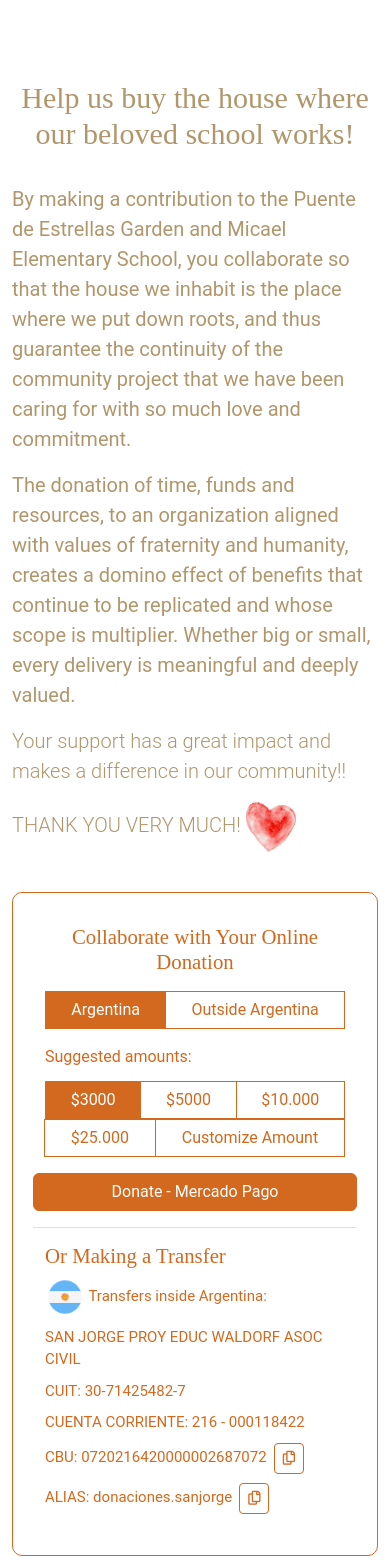
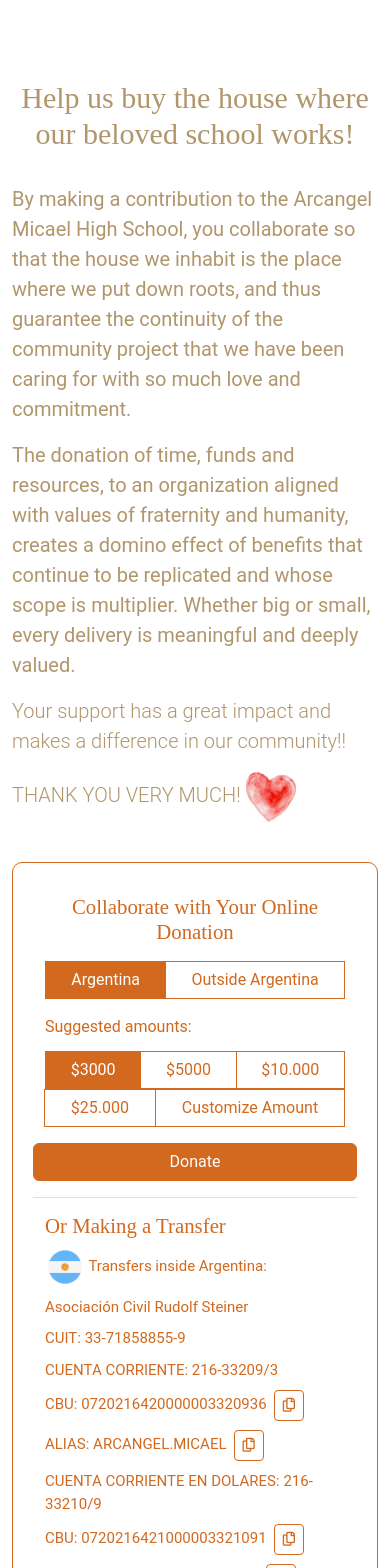
Before and after one commit to sanjorgeacwaldorf/waldorf-school-site, a React (Create React App) app: page /donation in a window 390 px wide. Shown: the top 1568 px of the page. Built offline with nearby package versions, Linux system fonts and the light colour scheme; a web font is replaced by a local one.

Commit message:
Se adata pagina para secundario, se cambian links de pagos

```diff
--- a/src/components/form/Form.tsx
+++ b/src/components/form/Form.tsx
@@ -29,35 +29,28 @@
 		event.preventDefault()
 		if (type_donation === 'Nacional') {
 			if (amount === '3000') {
-				window.open('https://mpago.la/2Eg942L')
+				window.open('https://www.globalgetnet.com/get-link-and-pay/eyJjb3VudHJ5IjoiQVIiLCJ0ZW5hbnQiOiJzYW50YW5kZXIiLCJzaG9ydF9pZCI6InU5bmFYVFoxS0YzZkNBRDhGSG85bWQifQ==')
 			} else
 				if (amount === '5000') {
-					window.open('https://mpago.la/12fSbuA')
+					window.open('https://www.globalgetnet.com/get-link-and-pay/eyJjb3VudHJ5IjoiQVIiLCJ0ZW5hbnQiOiJzYW50YW5kZXIiLCJzaG9ydF9pZCI6ImJLVmkyV2RTMUtyb0xnaEJaTlJycDgifQ==')
 				} else
 					if (amount === '10000') {
-						window.open('https://mpago.la/2zVF9sk')
+						window.open('https://www.globalgetnet.com/get-link-and-pay/eyJjb3VudHJ5IjoiQVIiLCJ0ZW5hbnQiOiJzYW50YW5kZXIiLCJzaG9ydF9pZCI6IjU0Y1RFZGFUNzJNQWtKemFHTjc0OXAifQ==')
 					} else
 						if (amount === '25000') {
-							window.open('https://mpago.la/14LMXck')
+							window.open('https://www.globalgetnet.com/get-link-and-pay/eyJjb3VudHJ5IjoiQVIiLCJ0ZW5hbnQiOiJzYW50YW5kZXIiLCJzaG9ydF9pZCI6InI5YTl2UjliODllNWY2c2RqdkhYaW8ifQ==')
 						} else {
 							window.open('https://link.mercadopago.com.ar/sanjorgeproyectoeduc')
 						}
 		}
 		if (type_donation === 'Internacional') {
-			if (amount === '50') {
-				window.open('https://www.paypal.com/paypalme/sanjorgeproyectoeduc/50')
-			} else
-				if (amount === '100') {
-					window.open('https://www.paypal.com/paypalme/sanjorgeproyectoeduc/100')
-				} else
-					if (amount === '500') {
-						window.open('https://www.paypal.com/paypalme/sanjorgeproyectoeduc/500')
-					} else
-						if (amount === '1000') {
-							window.open('https://www.paypal.com/paypalme/sanjorgeproyectoeduc/1000')
-						} else {
-							window.open('https://www.paypal.com/paypalme/sanjorgeproyectoeduc')
-						}
+			const paypal_url = t('form.paypal_url')
+			if (amount !== '232') {
+				window.open(paypal_url+'/'+amount)
+			} else{
+				window.open(paypal_url)
+			}
+
 		}
 	}
 
@@ -174,7 +167,7 @@
 				</Row>
 				<Row className='mb-3'>
 					<Button variant='primary' type='submit'>
-						{type_donation === 'Nacional' ? t('navbar.donate') + ' - Mercado Pago' : t('navbar.donate') + ' - PayPal'}
+						{type_donation === 'Nacional' ? t('navbar.donate') : t('navbar.donate') + ' - PayPal'}
 					</Button>
 				</Row>
 			</Form>
@@ -196,6 +189,18 @@
 						<i className='far fa-copy'></i>
 					</button>
 				</p>
+				<p> {t('form.footer_text6')} </p>
+				<p> {t('form.footer_text7')}
+					{/* TODO traducir texto Copiar */}
+					<button type="button" className="btn btn-outline-primary btn-sm btnCopy" title="Copiar" data-clipboard-text="0720216420000002687072">
+						<i className='far fa-copy'></i>
+					</button>
+				</p>
+				<p> {t('form.footer_text8')}
+					<button type="button" className="btn btn-outline-primary btn-sm btnCopy" title="Copiar" data-clipboard-text="donaciones.sanjorge">
+						<i className='far fa-copy'></i>
+					</button>
+				</p>
 
 			</Row>
 		</Container>
--- a/src/components/info2/Info2.css
+++ b/src/components/info2/Info2.css
@@ -10,7 +10,7 @@
     /*
     background: var(--color-4) url(../../media/bg-marron.webp) right center no-repeat;
     */
-    background-image: url("../../media/bg-marron.webp");
+    background-image: url("../../media/fondoAcuerelaAzul.png");
 
     /* Add the blur effect */
     filter: brightness(100%);
@@ -29,7 +29,7 @@
 .info2-container {
     width: 100%;
     height: 300px;
-    color: white;
+    color:#433a89;
     font-family: 'Antropos', sans-serif;
     font-weight: lighter
 }
--- a/src/components/landing/Landing.css
+++ b/src/components/landing/Landing.css
@@ -9,7 +9,22 @@
     align-items: center;
     font-family: Antropos;
 }
+.landing-container-box {
 
+    background-image: url("../../media/fondoAcuarela.png");
+
+    /* Add the blur effect */
+    filter: brightness(100%);
+    -webkit-filter: brightness(100%);
+
+    /* Full height */
+    height: 100%;
+
+    /* Center and scale the image nicely */
+    background-position: center;
+    background-repeat: no-repeat;
+    background-size: cover;
+}
 .video {
     object-fit: cover;
     width: 100%;
@@ -40,16 +55,16 @@
 }
 
 .landing-container > h1 {
-    color: white;
+    color: #433a89;
     font-size: 100px;
     text-align: center;
 }
 
 .landing-container > p {
     margin-top: 8px;
-    color: white;
-    font-size: 20px;
-    font-weight: lighter;
+    color: #ac3788;
+    font-size: 30px;
+    font-weight: bold;
 }
 
 
@@ -61,7 +76,7 @@
 
     .landing-container > p {
         text-align: center;
-        font-size: 15px;
+        font-size: 20px;
         width: 85%;
     }
 }
--- a/src/components/landing/Landing.tsx
+++ b/src/components/landing/Landing.tsx
@@ -9,14 +9,15 @@
 const Landing = () => {
 	const [t] = useTranslation('global')
 	const scrolltotheNext = () => {
-		window.scrollTo({ top: 400, left: 0, behavior: 'smooth' })
+		window.scrollTo({ top: 800, left: 0, behavior: 'smooth' })
 	}
 	return (
+		<div className="landing-container-box">
 			<div className='landing-container'>
-			<video className='video' poster={landingVideoPoster} preload='none' autoPlay loop muted >
+				{/* <video className='video' poster={landingVideoPoster} preload='none' autoPlay loop muted >
 					<source src={landingVideoWEBM} type='video/webm' />
 					<source src={landingVideoMP4} type='video/mp4' />
-			</video>
+				</video> */}
 				<h1> {t('landing.title')}</h1>
 				<p>
 					{t('landing.text')}
@@ -25,6 +26,7 @@
 					<i className="fas fa-angle-double-down"></i>
 				</button>
 			</div>
+		</div>
 	)
 }
 
--- a/src/translations/de/global.json
+++ b/src/translations/de/global.json
@@ -46,7 +46,7 @@
   },
   "donate" : {
     "title" : "Helfen Sie uns, das Haus zu kaufen, in dem unsere geliebte Schule arbeitet!",
-    "text1": "Indem Sie einen Beitrag für den Garten Puente de Estrellas und die Micael-Grundschule leisten, tragen Sie dazu bei, dass das Haus, in dem wir leben, der Ort ist, an dem wir Wurzeln schlagen, und garantieren so die Kontinuität des Gemeinschaftsprojekts, das wir so sehr pflegen Liebe und Engagement.",
+    "text1": "Indem Sie einen Beitrag für den Oberschule leisten, tragen Sie dazu bei, dass das Haus, in dem wir leben, der Ort ist, an dem wir Wurzeln schlagen, und garantieren so die Kontinuität des Gemeinschaftsprojekts, das wir so sehr pflegen Liebe und Engagement.",
     "text2": "Die Spende von Zeit, Geldern und Ressourcen an eine Organisation, die an den Werten der Brüderlichkeit und Menschlichkeit ausgerichtet ist, erzeugt einen Dominoeffekt von Vorteilen, die sich weiterhin wiederholen und deren Umfang multiplikatorisch ist. Ob groß oder klein, jede Lieferung ist sinnvoll und hoch geschätzt.",
     "text3": "Ihre Unterstützung hat eine große Wirkung und macht einen Unterschied in unserer Gemeinschaft!!",
     "text4": "Vielen Dank!"
@@ -56,11 +56,16 @@
     "title" : "Arbeiten Sie mit Ihrer Online-Spende zusammen",
     "footer_title" : "Oder eine Überweisung tätigen",
     "footer_subtitle" : "Überweisungen innerhalb Argentiniens:",
-    "footer_text1": "SAN JORGE PROY EDUC WALDORF ASOC CIVIL",
-    "footer_text2": "CUIT: 30-71425482-7",
-    "footer_text3": "CUENTA CORRIENTE: 216 - 000118422",
-    "footer_text4": "CBU: 0720216420000002687072",
-    "footer_text5": "ALIAS: donaciones.sanjorge"
+    "footer_text1": "Asociación Civil Rudolf Steiner",
+    "footer_text2": "CUIT: 33-71858855-9",
+    "footer_text3": "CUENTA CORRIENTE: 216-33209/3",
+    "footer_text4": "CBU: 0720216420000003320936",
+    "footer_text5": "ALIAS: ARCANGEL.MICAEL",
+    "footer_text6": "CUENTA CORRIENTE EN DOLARES: 216-33210/9",
+    "footer_text7": "CBU: 0720216421000003321091",
+    "footer_text8": "ALIAS: ARCANGEL.MICAEL.DOL",
+    "paypal_url": "https://www.paypal.com/paypalme/arcangelmicael"
+
   },
   "donateForm" : {
     "toogleN" : "Nacional",
--- a/src/translations/en/global.json
+++ b/src/translations/en/global.json
@@ -47,7 +47,7 @@
   },
   "donate" : {
     "title" : "Help us buy the house where our beloved school works!",
-    "text1": "By making a contribution to the Puente de Estrellas Garden and Micael Elementary School, you collaborate so that the house we inhabit is the place where we put down roots, and thus guarantee the continuity of the community project that we have been caring for with so much love and commitment.",
+    "text1": "By making a contribution to the Arcangel Micael High School, you collaborate so that the house we inhabit is the place where we put down roots, and thus guarantee the continuity of the community project that we have been caring for with so much love and commitment.",
     "text2": "The donation of time, funds and resources, to an organization aligned with values ​​of fraternity and humanity, creates a domino effect of benefits that continue to be replicated and whose scope is multiplier. Whether big or small, every delivery is meaningful and deeply valued.",
     "text3": "Your support has a great impact and makes a difference in our community!!",
     "text4": "Thank you very much!"
@@ -57,11 +57,15 @@
     "title" : "Collaborate with Your Online Donation",
     "footer_title" : "Or Making a Transfer",
     "footer_subtitle" : "Transfers inside Argentina:",
-    "footer_text1": "SAN JORGE PROY EDUC WALDORF ASOC CIVIL",
-    "footer_text2": "CUIT: 30-71425482-7",
-    "footer_text3": "CUENTA CORRIENTE: 216 - 000118422",
-    "footer_text4": "CBU: 0720216420000002687072",
-    "footer_text5": "ALIAS: donaciones.sanjorge"
+   "footer_text1": "Asociación Civil Rudolf Steiner",
+    "footer_text2": "CUIT: 33-71858855-9",
+    "footer_text3": "CUENTA CORRIENTE: 216-33209/3",
+    "footer_text4": "CBU: 0720216420000003320936",
+    "footer_text5": "ALIAS: ARCANGEL.MICAEL",
+    "footer_text6": "CUENTA CORRIENTE EN DOLARES: 216-33210/9",
+    "footer_text7": "CBU: 0720216421000003321091",
+    "footer_text8": "ALIAS: ARCANGEL.MICAEL.DOL",
+    "paypal_url": "https://www.paypal.com/paypalme/arcangelmicael"
   },
   "donateForm" : {
     "toogleN" : "Nacional",
--- a/src/translations/es/global.json
+++ b/src/translations/es/global.json
@@ -22,8 +22,8 @@
     "donate": "Donar"
   },
   "landing" : {
-    "title": "Queremos que seas parte de nuestro sueño...",
-    "text": "| Escuela Secundaria Arcangel Micael | Pedagogia Waldorf |"
+    "title": "Escuela secundaria Arcángel Micael",
+    "text": "Primera escuela secundaria de PEDAGOGÍA WALDORF en Córdoba Capital."
   },
   "about" : {
     "title": "Y el Sueño Comenzaba…",
@@ -34,7 +34,7 @@
     "text" : "Agradecemos tu aporte para que los niños y niñas que hoy asisten a nuestra escuela sean agentes de transformación en el mundo de mañana."
   },
   "info2" : {
-    "text" : "Recibir al niño con veneración y respeto, educarlo con amor y conducirlo hacia la libertad."
+    "text" : "La libertad se ejercita a través de la voluntad, se vive a través del sentimiento y se reconoce a través del pensamiento."
   },
   "about2" : {
     "title" : "Un Poco de Nuestra Historia",
@@ -57,11 +57,15 @@
     "title" : "Colabora con Tu Donacion Online",
     "footer_title" : "O Haciendo una Transferencia",
     "footer_subtitle" : "Transferencias dentro de Argentina:",
-    "footer_text1": "SAN JORGE PROY EDUC WALDORF ASOC CIVIL",
-    "footer_text2": "CUIT: 30-71425482-7",
-    "footer_text3": "CUENTA CORRIENTE: 216 - 000118422",
-    "footer_text4": "CBU: 0720216420000002687072",
-    "footer_text5": "ALIAS: donaciones.sanjorge"
+    "footer_text1": "Asociación Civil Rudolf Steiner",
+    "footer_text2": "CUIT: 33-71858855-9",
+    "footer_text3": "CUENTA CORRIENTE: 216-33209/3",
+    "footer_text4": "CBU: 0720216420000003320936",
+    "footer_text5": "ALIAS: ARCANGEL.MICAEL",
+    "footer_text6": "CUENTA CORRIENTE EN DOLARES: 216-33210/9",
+    "footer_text7": "CBU: 0720216421000003321091",
+    "footer_text8": "ALIAS: ARCANGEL.MICAEL.DOL",
+    "paypal_url": "https://www.paypal.com/paypalme/arcangelmicael"
   },
   "donateForm" : {
     "toogleN" : "Nacional",
```
Also changed, not shown: src/App.tsx (+14 -16 lines), src/components/footer/Footer.tsx (+4 -22 lines), 2 other files (tests, documents, lock files or other folders). Lines whose indentation alone changed are shown as unchanged.
